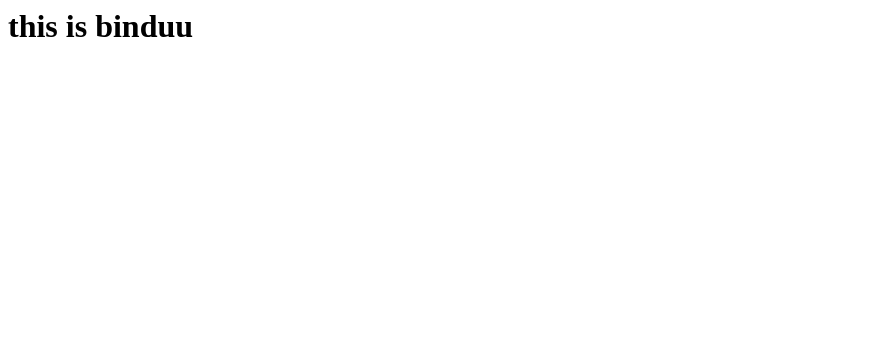
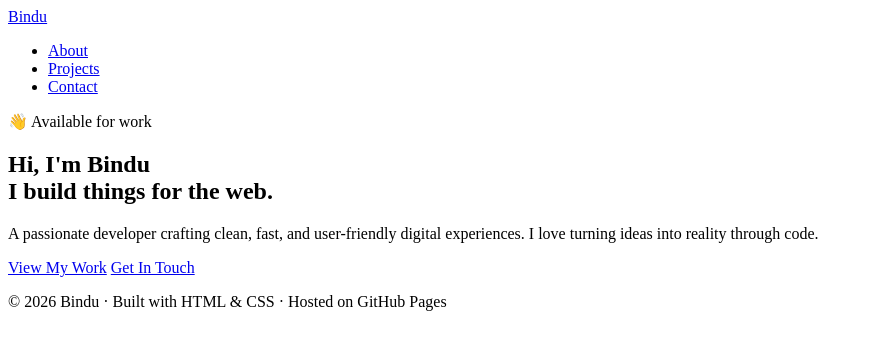
Before and after one commit to THEEGALABINDU0620/devops, a website: page index.html in a window 1280 px wide. Shown: the whole page, without its empty margins (0-873 px from the left). Drawn offline with Linux system fonts and the light colour scheme.

Commit message:
Update index.html

```diff
--- a/index.html
+++ b/index.html
@@ -1 +1,27 @@
-<h1>this is binduu </h1>
+<!-- NAV -->
+<nav>
+  <a href="#" class="logo">Bindu</a>
+  <ul class="nav-links">
+    <li><a href="#about">About</a></li>
+    <li><a href="#projects">Projects</a></li>
+    <li><a href="#contact">Contact</a></li>
+  </ul>
+</nav>
+
+<!-- HERO -->
+<section class="hero">
+  <div class="hero-inner">
+    <div class="badge">👋 Available for work</div>
+    <h1>Hi, I'm <span>Bindu</span><br/>I build things for the web.</h1>
+    <p>A passionate developer crafting clean, fast, and user-friendly digital experiences. I love turning ideas into reality through code.</p>
+    <div class="btn-group">
+      <a href="#projects" class="btn btn-primary">View My Work</a>
+      <a href="#contact" class="btn btn-outline">Get In Touch</a>
+    </div>
+  </div>
+</section>
+
+<!-- FOOTER -->
+<footer>
+  <p>© 2026 Bindu · Built with HTML & CSS · Hosted on GitHub Pages</p>
+</footer>
```
